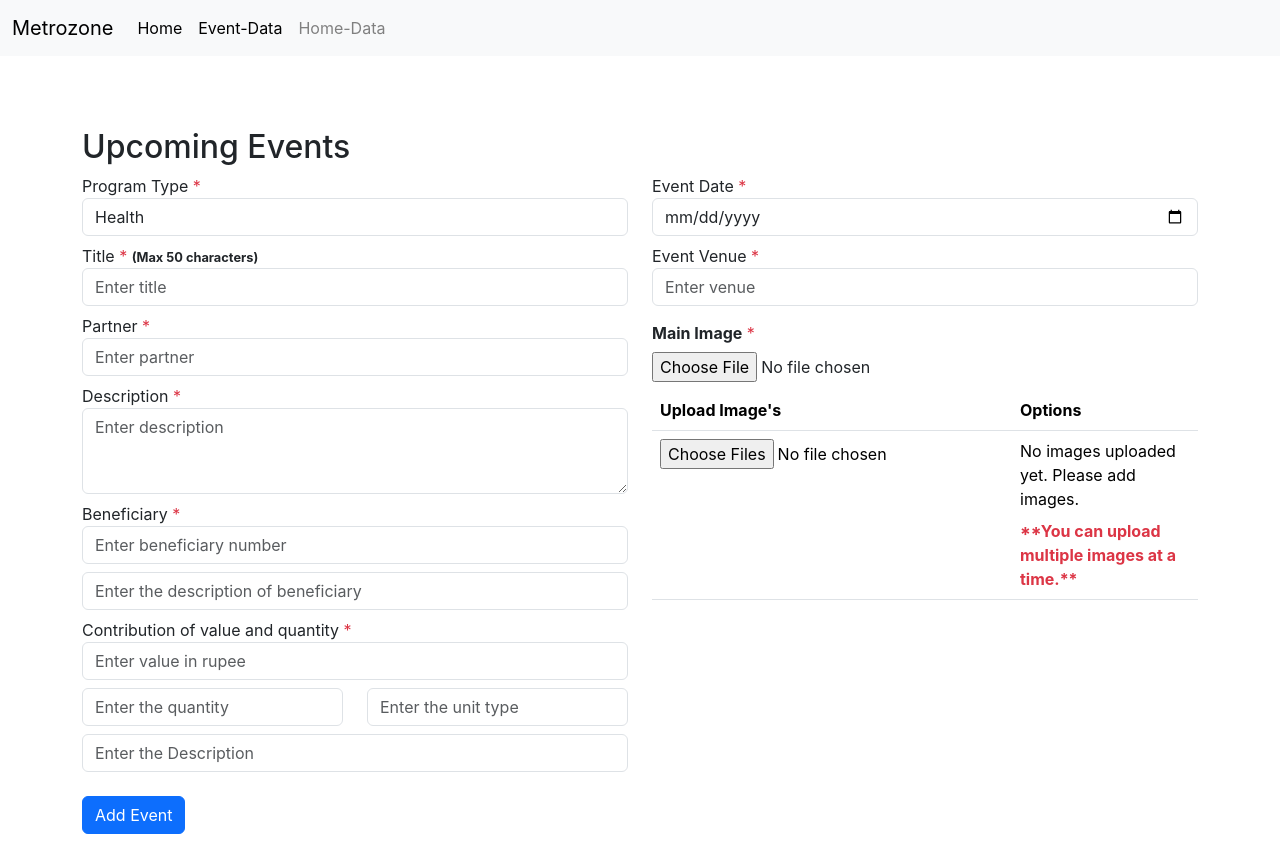
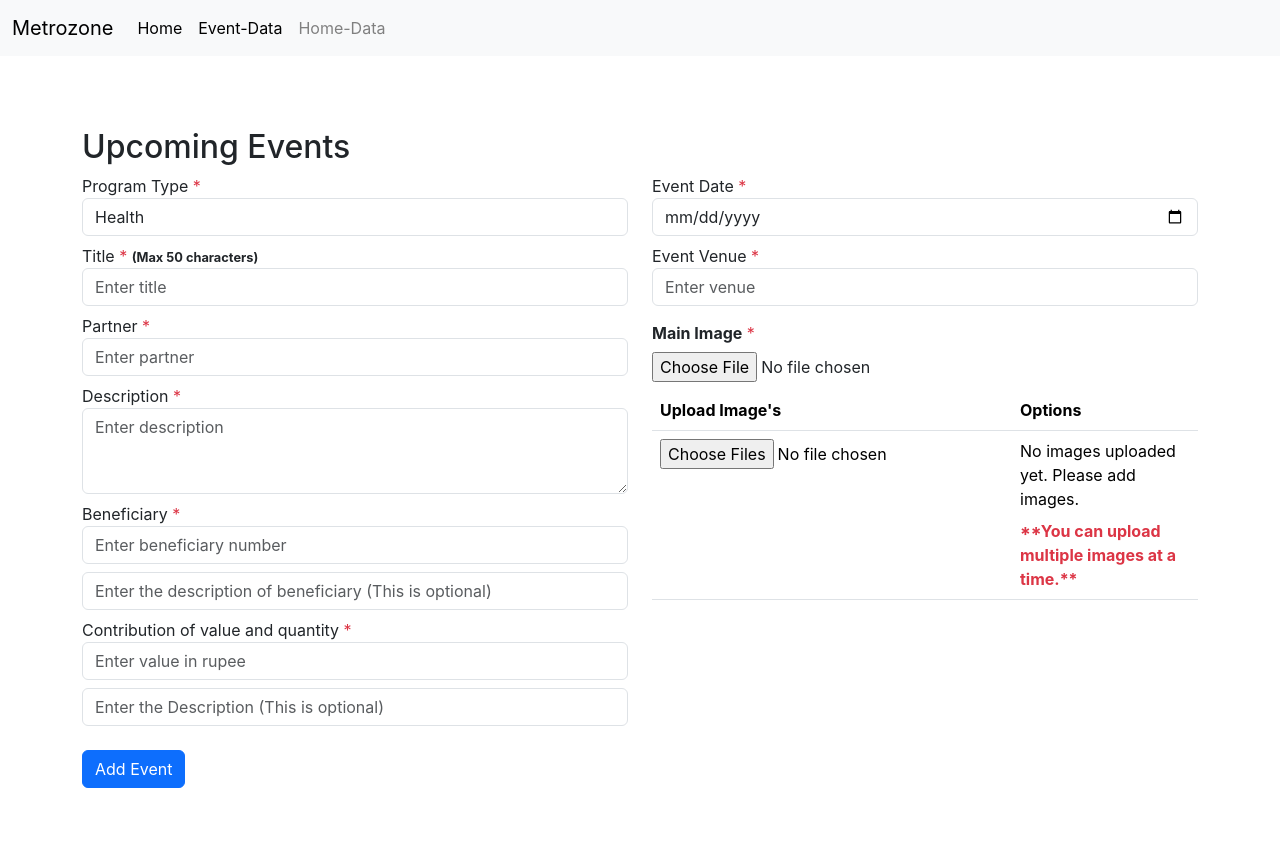
Before and after one commit to CloudStech23/metrozone-cms, a React (Create React App) app: page /event in a window 1280 px wide. After the commit the page ends 812 px from the top, so only its background shows below. Built offline with nearby package versions, Linux system fonts and the light colour scheme.

Commit message:
form update

```diff
--- a/src/components/Event_CSR.jsx
+++ b/src/components/Event_CSR.jsx
@@ -192,6 +192,7 @@ function Eventcsr() {
                 placeholder="Enter partner"
                 required
               />
+
             </div>
 
 
@@ -229,7 +230,7 @@ function Eventcsr() {
                 name="beneficiarytext"
                 value={eventData.beneficiarytext}
                 onChange={handleInputChange}
-                placeholder="Enter the description of beneficiary"
+                placeholder="Enter the description of beneficiary (This is optional)"
                 required
               />
             </div>
@@ -250,7 +251,7 @@ function Eventcsr() {
                 required
               />
               <div className="row">
-                <div className="col">
+                {/* <div className="col">
                   <input
                     type="text"
                     className="form-control mt-2"
@@ -261,8 +262,8 @@ function Eventcsr() {
                     placeholder="Enter the quantity"
                     required
                   />
-                </div>
-                <div className="col">
+                </div> */}
+                {/* <div className="col">
                   <input
                     type="text"
                     className="form-control mt-2"
@@ -273,7 +274,7 @@ function Eventcsr() {
                     placeholder="Enter the unit type"
                     required
                   />
-                </div>
+                </div> */}
                 <div>
                   <input
                     type="text"
@@ -282,8 +283,9 @@ function Eventcsr() {
                     name="quantvaluetext"
                     value={eventData.quantvaluetext}
                     onChange={handleInputChange}
-                    placeholder="Enter the Description"
+                    placeholder="Enter the Description (This is optional)"
                     required
+
                   />
                 </div>
               </div>
--- a/src/components/Update.js
+++ b/src/components/Update.js
@@ -8,6 +8,7 @@ import {
   deleteObject,
 } from "firebase/storage";
 import { useParams, useNavigate } from "react-router-dom";
+import Loader from "./Loader";
 
 const UpdateEvent = () => {
   const { id } = useParams(); // Get the event ID from the URL
@@ -59,16 +60,11 @@ const UpdateEvent = () => {
   // Delete an image from storage and Firestore
   const deleteImage = async (imageUrl) => {
     try {
-      // Extract the storage path from the full URL
       const decodedUrl = decodeURIComponent(imageUrl);
       const pathStartIndex = decodedUrl.indexOf("/o/") + 3; // Start after '/o/'
       const pathEndIndex = decodedUrl.indexOf("?alt=");
       const objectPath = decodedUrl.substring(pathStartIndex, pathEndIndex);
-
-      // Reference to the object in Firebase storage
       const imageRef = ref(storage, objectPath);
-
-      // Delete the file
       await deleteObject(imageRef);
       console.log("File deleted successfully.");
     } catch (error) {
@@ -77,17 +73,16 @@ const UpdateEvent = () => {
   };
 
   // Handle changes to the main image
-  const handleMainImageChange = async (e, id) => {
+  const handleMainImageChange = async (e) => {
     try {
       const file = e.target.files[0];
       if (!file) return;
 
       const filename = file.name;
       const mainImageRef = ref(storage, `events/main/${filename}`);
-      // console.log("Uploading main image:", filename);
 
+      // Delete the previous main image if it exists
       if (mainImageFile) {
-        // console.log("Deleting previous main image:", mainImageFile);
         await deleteImage(mainImageFile);
       }
 
@@ -97,12 +92,13 @@ const UpdateEvent = () => {
       setMainImageFile(downloadURL); // Update local state
 
       const eventRef = doc(db, "events", id);
-      // console.log("Updating Firestore document:", id);
-
       await updateDoc(eventRef, { mainImage: downloadURL }); // Update Firestore
     } catch (error) {
       console.error("Error handling main image:", error);
-      // setError("Failed to upload new main image. Please try again.");
+      setError("Failed to upload new main image. Please try again.");
+    }
+    if (loading) {
+      return <Loader />;
     }
   };
 
@@ -126,39 +122,35 @@ const UpdateEvent = () => {
       setEventData({ ...eventData, images: updatedImages });
 
       // Update the Firestore document
-      const eventRef = doc(db, "events", id);  // Get reference to the Firestore document
-      await updateDoc(eventRef, { images: updatedImages });  // Update the document with new images
+      const eventRef = doc(db, "events", id);
+      await updateDoc(eventRef, { images: updatedImages });
     } catch (error) {
       console.error("Error handling image upload:", error);
-      // setError("Failed to upload new image. Please try again.");
+      setError("Failed to upload new image. Please try again.");
     }
   };
+
 
   // Handle deleting an additional image
   const handleImageDelete = async (imageUrl, index) => {
     try {
-      // Extract the path from the image URL to delete it from Firebase Storage
       const decodedUrl = decodeURIComponent(imageUrl);
-      const pathStartIndex = decodedUrl.indexOf("/o/") + 3; // Extract the object path from the URL
+      const pathStartIndex = decodedUrl.indexOf("/o/") + 3;
       const pathEndIndex = decodedUrl.indexOf("?alt=");
       const objectPath = decodedUrl.substring(pathStartIndex, pathEndIndex);
+      const imageRef = ref(storage, objectPath);
+      await deleteObject(imageRef);
 
-      // Create a reference to the file in Firebase Storage and delete it
-      const imageRef = ref(storage, objectPath);
-      await deleteObject(imageRef);  // Delete the file from Firebase Storage
-
-      // Remove the image from the state
       const updatedImages = eventData.images.filter((_, i) => i !== index);
       setEventData({ ...eventData, images: updatedImages });
 
-      // Update the Firestore document to remove the image URL
       const eventRef = doc(db, "events", id);
       await updateDoc(eventRef, { images: updatedImages });
 
       alert("Image deleted successfully");
     } catch (error) {
-      console.error("Error deleting image: ", error);
-      // setError("Failed to delete image. Please try again.");
+      console.error("Error deleting image:", error);
+      setError("Failed to delete image. Please try again.");
     }
   };
 
@@ -167,15 +159,13 @@ const UpdateEvent = () => {
     e.preventDefault();
     setLoading(true);
     try {
-
-      // Update the Firestore document
       const eventRef = doc(db, "events", id);
-      await updateDoc(eventRef, { ...eventData });
+      await updateDoc(eventRef, { ...eventData, mainImage: mainImageFile }); // Ensure main image is included in the update
 
       alert("Event updated successfully!");
       navigate("/"); // Redirect to the main page or event list
     } catch (error) {
-      console.error("Error updating document: ", error);
+      console.error("Error updating document:", error);
       setError("Error updating the event. Please try again.");
     } finally {
       setLoading(false);
@@ -277,8 +267,8 @@ const UpdateEvent = () => {
                 name="beneficiarytext"
                 value={eventData.beneficiarytext}
                 onChange={handleInputChange}
-                placeholder="Enter the description of beneficiary"
-                required
+                placeholder="Enter the description of beneficiary (This field is not mandatory)"
+
               />
             </div>
             <div className="form-group mb-2">
@@ -297,7 +287,7 @@ const UpdateEvent = () => {
                 required
               />
               <div className="row">
-                <div className="col">
+                {/* <div className="col">
                   <input
                     type="text"
                     className="form-control mt-2"
@@ -308,8 +298,8 @@ const UpdateEvent = () => {
                     placeholder="Enter the quantity"
                     required
                   />
-                </div>
-                <div className="col">
+                </div> */}
+                {/* <div className="col">
                   <input
                     type="text"
                     className="form-control mt-2"
@@ -320,7 +310,7 @@ const UpdateEvent = () => {
                     placeholder="Enter the unit type"
                     required
                   />
-                </div>
+                </div> */}
                 <div>
                   <input
                     type="text"
@@ -329,8 +319,8 @@ const UpdateEvent = () => {
                     name="quantvaluetext"
                     value={eventData.quantvaluetext}
                     onChange={handleInputChange}
-                    placeholder="Enter the Description"
-                    required
+                    placeholder="Enter the Description (This field is not mandatory)"
+
                   />
                 </div>
               </div>
@@ -406,6 +396,7 @@ const UpdateEvent = () => {
                           onChange={(e) => handleMainImageChange(e, id)}
                           accept="image/*"
                         />
+
                       </div>
                     </div>
                   </div>
```
